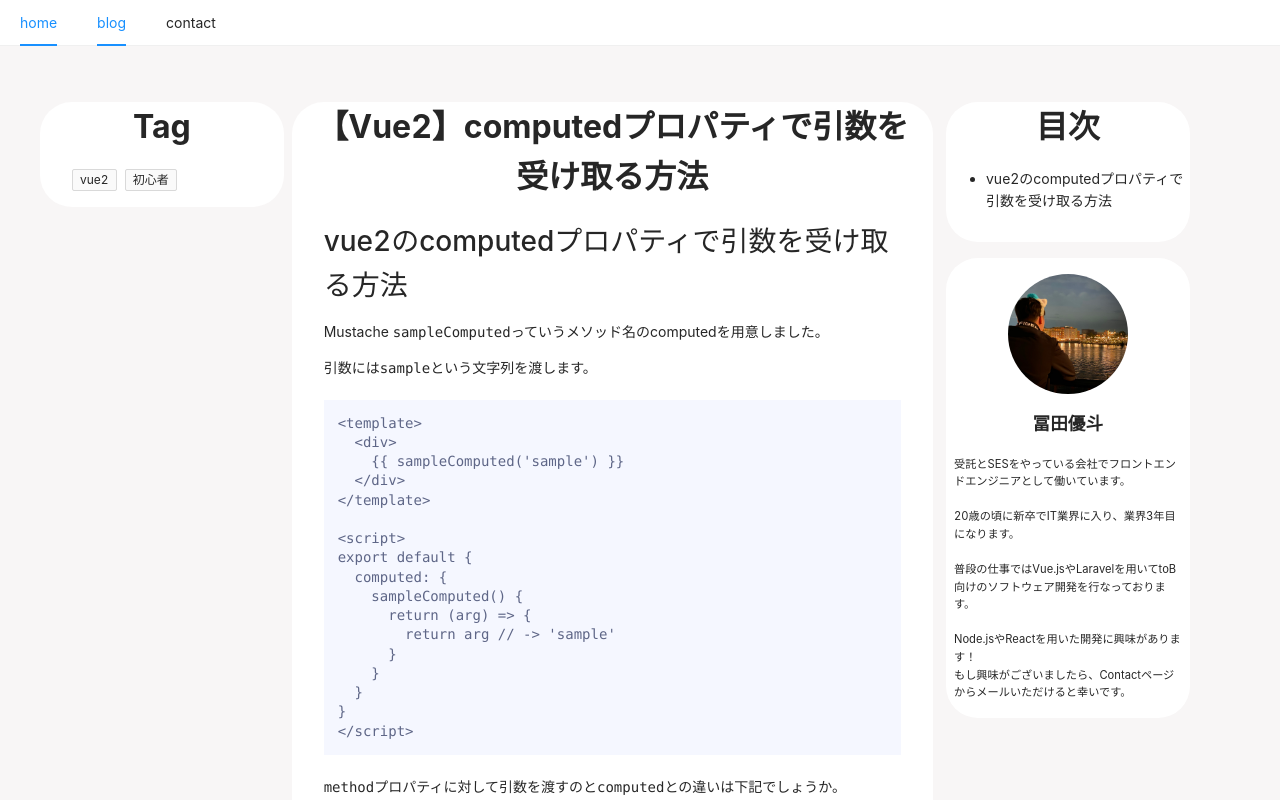
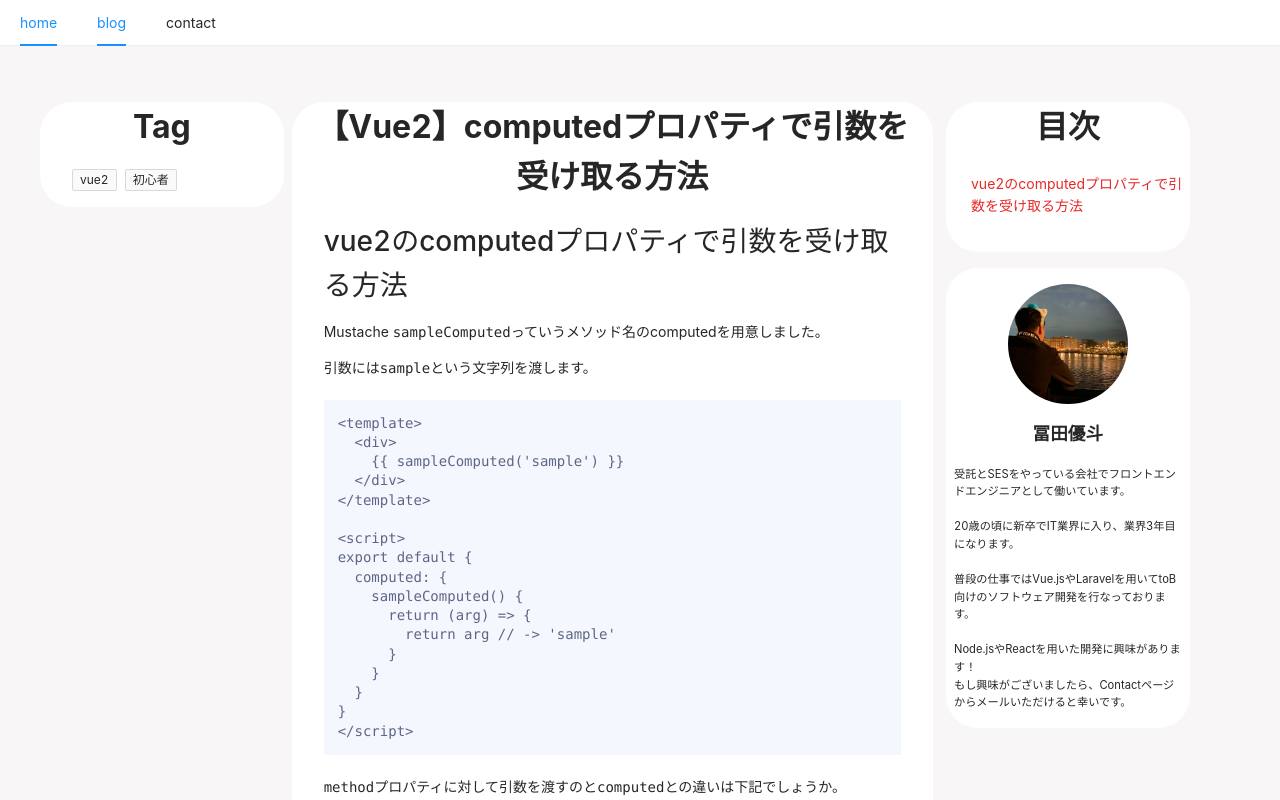
Before and after one commit to yuto-tomita/nextjs-personal-blog, a Next.js app: page /blog/teck-blog-1 in a window 1280 px wide. Shown: the top 800 px of the page. Built offline with nearby package versions, Linux system fonts and the light colour scheme.

Commit message:
目次の追従機能をintersectionObserve APIに置き換え

```diff
--- a/components/article/ArticleContent/ArticleContent.tsx
+++ b/components/article/ArticleContent/ArticleContent.tsx
@@ -1,4 +1,4 @@
-import { FC, useState, useCallback } from 'react'
+import { FC, useState, useEffect, useRef } from 'react'
 import { Container } from '@components/ui'
 import { MarkdownPreview } from '@components/article'
 import { Row, Col, Tag } from 'antd'
@@ -6,7 +6,7 @@ import Image from 'next/image'
 import { getSpanValue } from '@lib/hooks/useArticleSpan'
 import style from '@styles/Article.module.css'
 import { useWindowDimensions } from '@lib/hooks/useDetectScreenSize'
-import { useScrollAmount } from '@lib/hooks/useScrollAmount'
+import cn from 'classnames'
 
 interface Props {
   title: string;
@@ -18,41 +18,49 @@ interface Props {
 }
 
 const ArticleContent: FC<Props> = ({ title, content, tag }) => {
-  const [onlyHeadings, setOnlyHeadings] = useState<HTMLHeadingElement[]>([])
+  const markdownRef = useRef<HTMLDivElement>(null)
+  const ulElement = useRef<HTMLUListElement>(null)
+  const [onlyHeadingsText, setOnlyHeadingsText] = useState<HTMLHeadingElement[]>([])
   const { width, height } = useWindowDimensions()
-  const { yaxisAmount } = useScrollAmount()
 
-  const getOneHeadingTexts = () => {
-    return onlyHeadings.map((val) => val.innerText)
-  }
+  const onIntersect = (
+    entries: IntersectionObserverEntry[],
+    currentViewHeadingIndex: number
+  ) => {
+    if (entries[0].isIntersecting) {
+      const currentViewContent = ulElement.current?.getElementsByClassName(`${style.contentActive}`)
+      if (currentViewContent && currentViewContent.length) {
+        currentViewContent[0].classList.remove(style.contentActive)
+      }
 
-  const getActiveHeading = (index: number) => {
-    const heddingOffsetTop = onlyHeadings.map((val) => val.offsetTop)
-    if (heddingOffsetTop[index + 1]) {
-      if (
-        between(
-          yaxisAmount,
-          heddingOffsetTop[index],
-          heddingOffsetTop[index + 1]
-        )
-      ) {
-        return style.contentActive
+      const newActiveIndex = ulElement.current?.getElementsByClassName(`title_${currentViewHeadingIndex}`)
+      if (newActiveIndex) {
+        newActiveIndex[0].classList.add(style.contentActive)
       }
-    } else if (between(yaxisAmount, heddingOffsetTop[index], height + 200)) {
-      return style.contentActive
     }
   }
 
-  const between = (x: number, min: number, max: number) => {
-    return x >= min && x <= max
-  }
+  useEffect(() => {
+    const headingElements = markdownRef.current?.querySelectorAll('h1')
 
-  const markdownRef = useCallback((node: HTMLElement | null) => {
-    if (node) {
-      const onlyHeadings = Array.from(node.querySelectorAll('h1'))
-      setOnlyHeadings(onlyHeadings)
+    if (headingElements) {
+      setOnlyHeadingsText(Array.from(headingElements))
+      const options = {
+        root: null,
+        rootMargin: '10% 0px -60% 0px',
+        threshold: 0
+      }
+
+      headingElements.forEach((val, index) => {
+        const observer = new IntersectionObserver((entries) => onIntersect(entries, index), options)
+        observer.observe(val)
+      })
     }
   }, [])
+
+  const getOneHeadingTexts = () => {
+    return onlyHeadingsText.map((val) => val.innerText)
+  }
 
   return (
     <Container style={{ background: 'rgb(248, 246, 246)', height: '100%' }}>
@@ -69,7 +77,9 @@ const ArticleContent: FC<Props> = ({ title, content, tag }) => {
         </Col>
         <Col span={getSpanValue(width) === 24 ? 24 : 13}>
           <div className={style.contentArea}>
-            <p className={style.title}>{title}</p>
+            <p className={style.title}>
+              {title}
+            </p>
             <div className={style.content} ref={markdownRef}>
               <MarkdownPreview markdownContent={content} />
             </div>
@@ -80,11 +90,18 @@ const ArticleContent: FC<Props> = ({ title, content, tag }) => {
           className={style.sticky}
         >
           <div className={style.tagContentArea}>
-            <p className={style.title}>目次</p>
-            <ul>
+            <p className={style.title}>
+              目次
+            </p>
+            <ul ref={ulElement}>
               {getOneHeadingTexts().map((text, index) => {
                 return (
-                  <li className={getActiveHeading(index)} key={index}>
+                  <li
+                    key={index}
+                    className={cn(`title_${index}`, style.listStyle)}
+                  >
+                    {/* <a href={text}>
+                    </a> */}
                     {text}
                   </li>
                 )
--- a/styles/Article.module.css
+++ b/styles/Article.module.css
@@ -122,3 +122,10 @@
 	margin-top: -1rem;
 	padding-bottom: 1rem;
 }
+
+.listStyle {
+	list-style: none;
+	margin-left: -20px;
+	margin-top: 6px;
+	padding: 5px;
+}
```
